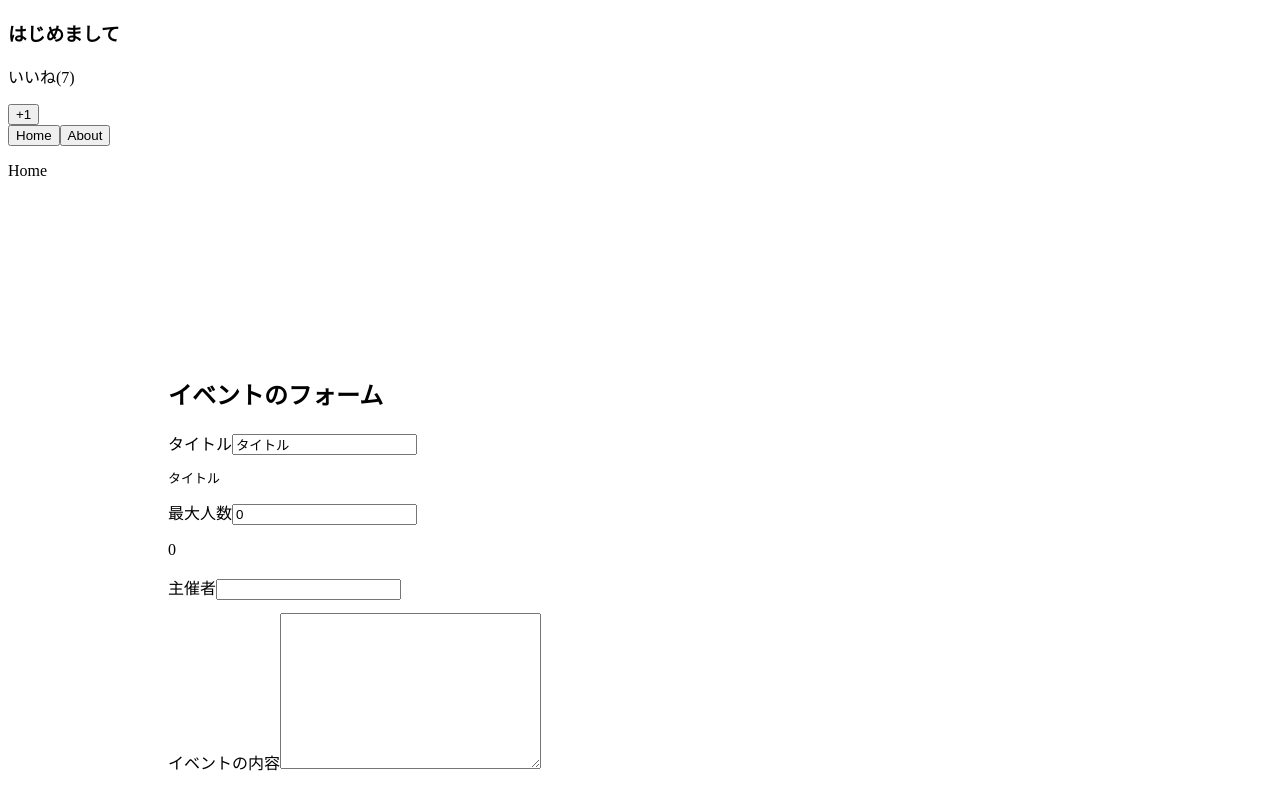
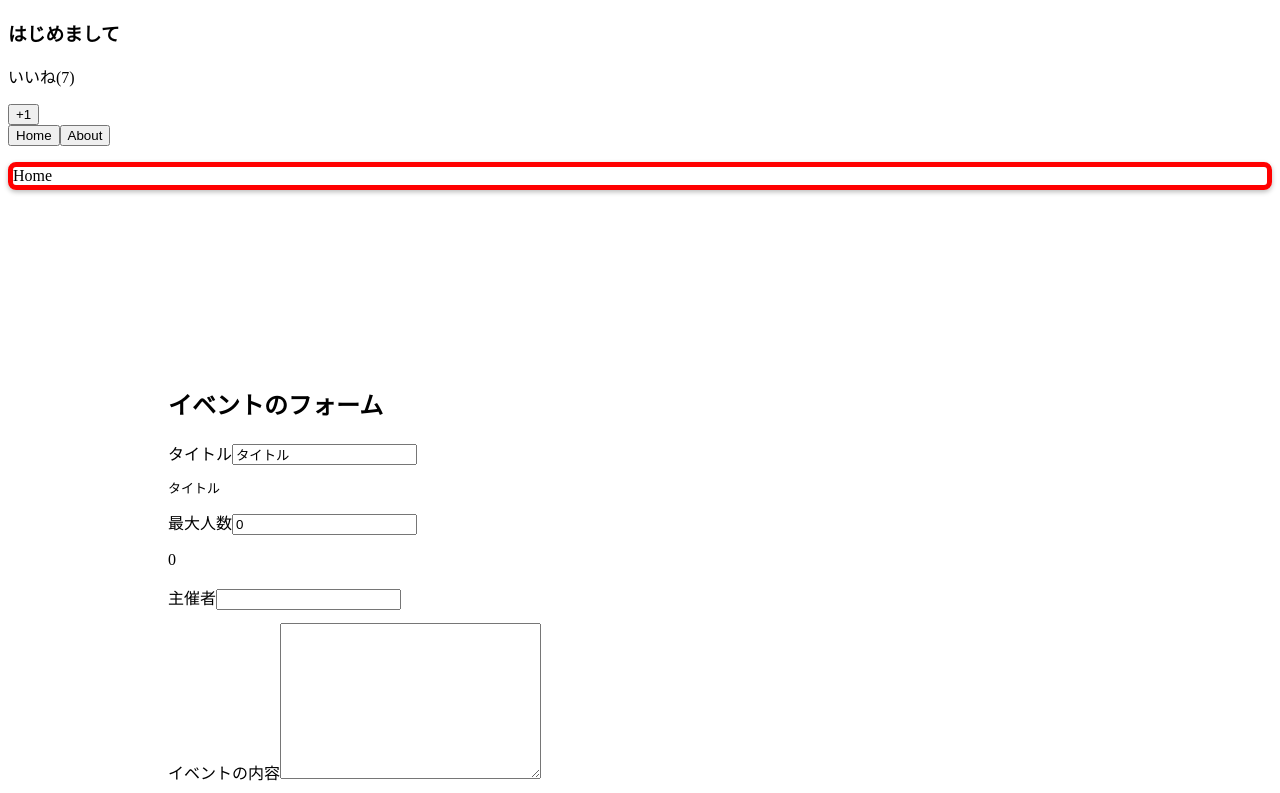
Before and after one commit to yuki-developer/vue-study, a Vue app in the folder udemy-vuejs/: page / in a window 1280 px wide. Shown: the top 793 px of the page. Built offline with nearby package versions, Linux system fonts and the light colour scheme.

Commit message:
section9 is finished

```diff
--- a/udemy-vuejs/src/components/Home.vue
+++ b/udemy-vuejs/src/components/Home.vue
@@ -1,3 +1,23 @@
 <template>
-  <p>Home</p>
+  <p v-border:solid.round.shadow="{width: '5px', color: 'red'}">Home</p>
 </template>
+
+
+<script>
+export default {
+  directives: {
+    border(el, binding){
+      el.style.border = "solid black 2px";
+      el.style.borderWidth = binding.value.width;
+      el.style.borderColor = binding.value.color;
+      el.style.borderStyle = binding.arg;
+      if (binding.modifiers.round) {
+        el.style.borderRadius = "0.5rem"
+      }
+      if (binding.modifiers.shadow) {
+        el.style.boxShadow = "0 2px 5px rgba(0,0,0,0.27)";
+      }
+    }
+  }
+}
+</script>
```
